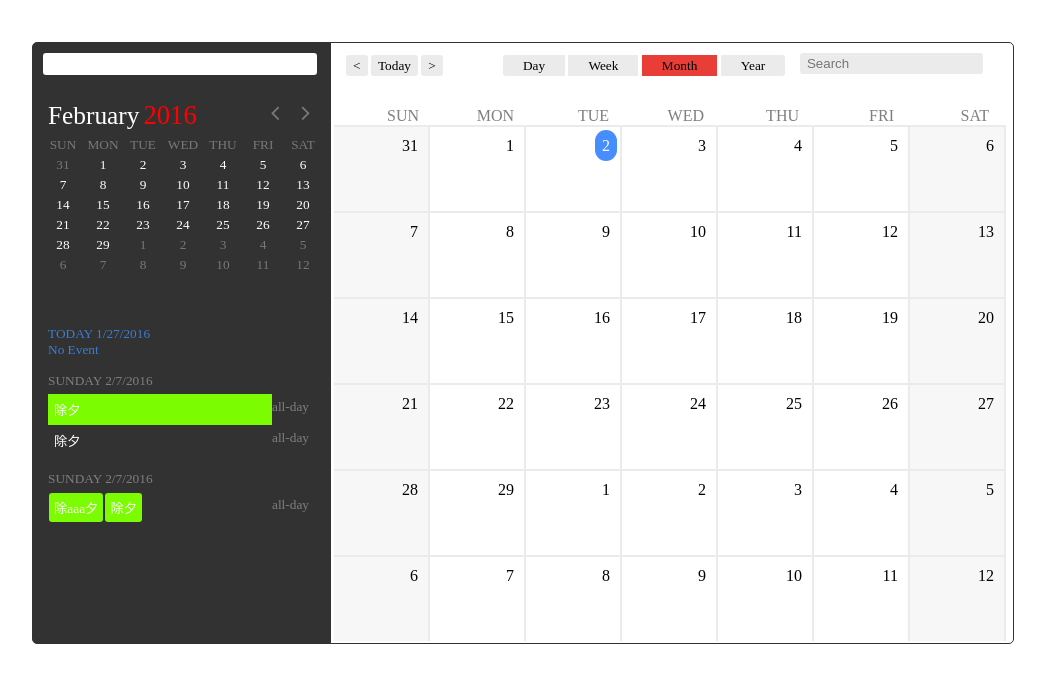
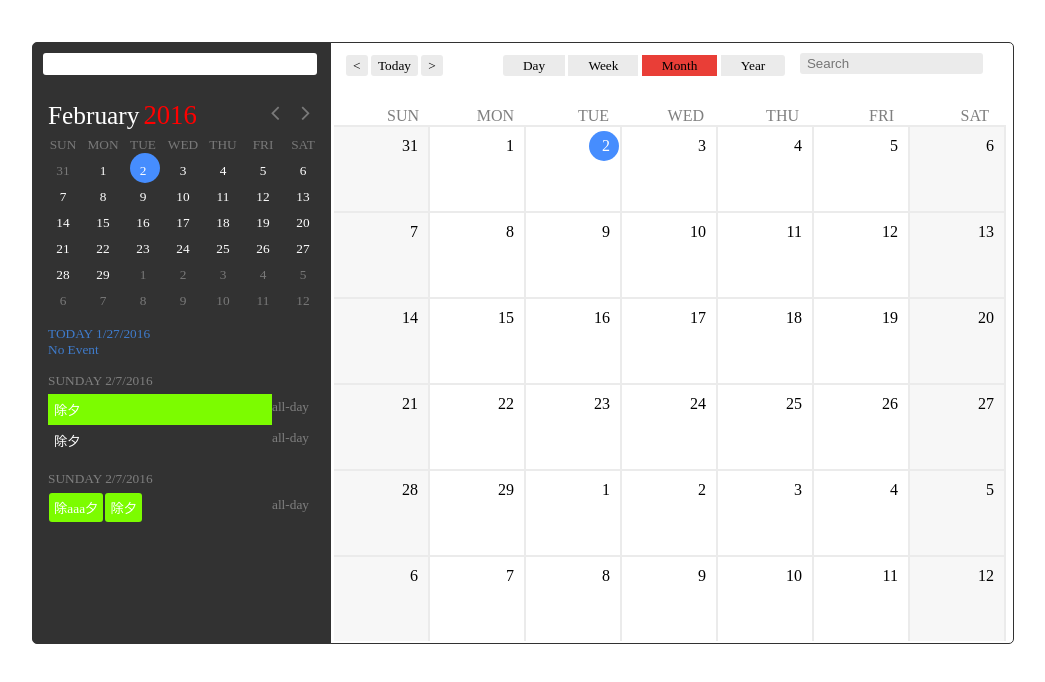
Before and after one commit to liuzheng/calendar, a plain HTML site: page index.html in a window 1280 px wide. Shown: the whole page, without its empty margins (18-1063 px from the left). Drawn offline with Linux system fonts and the light colour scheme; no server answers.

Commit message:
single-day

```diff
--- a/css/calendar.css
+++ b/css/calendar.css
@@ -71,7 +71,7 @@ body {
     padding-top: 4px;
     padding-bottom: 2px;
     width: 40px;
-    height: 14px;
+    height: 20px;
     color: #797979;
 }
 
@@ -87,7 +87,13 @@ body {
 }
 
 .day-selected {
-    color: white !important
+    color: white !important;
+    position: relative;
+    z-index: 30;
+}
+
+.day-selected.single-day:before {
+    margin-left: -10px;
 }
 
 .day-selected:before {
@@ -102,7 +108,7 @@ body {
     margin-top: -10px;
 }
 
-.calSmall div div.this-month.today.day-selected:before {
+.calSmall div.this-month.today.day-selected:before {
     background-color: #468dfe;
 }
 
@@ -117,11 +123,11 @@ body {
     margin-top: 12px;
 }
 
-.calSmall div div.this-month.today.day-selected {
+.calSmall div.this-month.today.day-selected {
     color: white;
 }
 
-.calSmall div div.this-month.today {
+.calSmall div.this-month.today {
     color: #468dfe;
 }
 
@@ -154,7 +160,7 @@ body {
 }
 
 /*. {*/
-    /*min-height: 12px;*/
+/*min-height: 12px;*/
 /*}*/
 
 .cal-left div.holidays .holiday-name {
@@ -287,15 +293,22 @@ body {
     padding: 10px;
 }
 
+.cal-right .calBig .today:before {
+    background-color: #468dfe;
+    border-radius: 15px;
+    content: " ";
+    position: absolute;
+    right: -9px;
+    top: -6px;
+    z-index: -1;
+    height: 30px;
+    width: 30px;
+}
 
 .cal-right .calBig .today {
-    background-color: #468dfe;
-    border-radius: 15px;
-    content: "";
+    color: white;
     position: relative;
-    padding: 7px;
-    right: -7px;
-    color: white;
+    z-index: 10;
 }
 
 .cal-right .calBig .holiday {
@@ -323,10 +336,11 @@ body {
 }
 
 /*colors*/
-.color-bg-A{
+.color-bg-A {
     background-color: lawngreen;
 }
-.color-bg-a{
+
+.color-bg-a {
     background-color: #d2efc6;
 }
 
--- a/index.html
+++ b/index.html
@@ -30,7 +30,9 @@
                 <div>THU</div>
                 <div>FRI</div>
                 <div>SAT</div>
-            <div ng-repeat="day in selectMonth" ng-class="{true:'this-month',false:''}[day.getMonth()==selectDay.getMonth()]" >{[{day.getDate()}]}</div>
+            <!--<div ng-repeat="day in selectMonth" ng-class="{true:'this-month',false:'' }[day.getMonth()==selectDay.getMonth()]"  >{[{day.getDate()}]}</div>-->
+            <div ng-repeat="day in selectMonth"  class="{[{day.class.join(' ')}]}"  >{[{day.getDate()}]}
+            </div>
         </div>
         <div class="holidays">
             <div class="holiday TODAY">
--- a/js/main.js
+++ b/js/main.js
@@ -36,7 +36,7 @@ var month = {
 var weeks = ['Sunday', 'Monday', 'Tuesday', 'Wednesday', 'Thursday', 'Friday', 'Saturday'];
 NgAPP.controller('calCtrl', function ($scope) {
     $scope.today = new Date();
-    $scope.monthNames=['January','February','March','April','May','June','July','August','September','October','November','December'];
+    $scope.monthNames = ['January', 'February', 'March', 'April', 'May', 'June', 'July', 'August', 'September', 'October', 'November', 'December'];
     $scope.selectDay = new Date();
     $scope.selectMonth = []
     $scope.drawCalendar = function (today) {
@@ -45,7 +45,18 @@ NgAPP.controller('calCtrl', function ($scope) {
         var firstMonthDay = new Date(todayNumber);
         var f = todayNumber - firstMonthDay.getDay() * 86400000;
         for (var i = 0; i < 42; i++) {
-            $scope.selectMonth.push(new Date(f + 86400000 * i))
+            var day = new Date(f + 86400000 * i);
+
+            day.class = [];
+            if (day.getMonth() == today.getMonth())day.class.push("this-month");
+            if (day.getMonth() == $scope.today.getMonth() && day.getDate() == $scope.today.getDate())
+                day.class.push("today");
+            if (day.getMonth() == today.getMonth() && day.getDate() == today.getDate())
+                day.class.push("day-selected");
+            if (day.getDate()<10)
+                day.class.push("single-day");
+
+            $scope.selectMonth.push(day)
         }
     };
     $scope.drawCalendar($scope.today);
```
Also changed, not shown: 1 other file.
